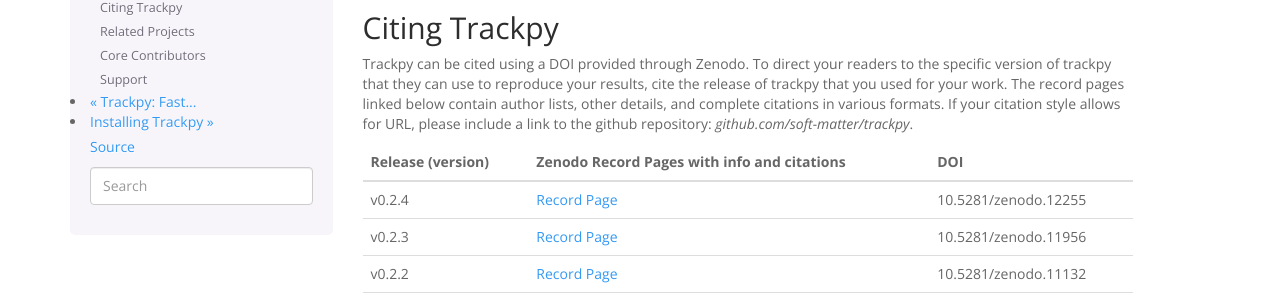
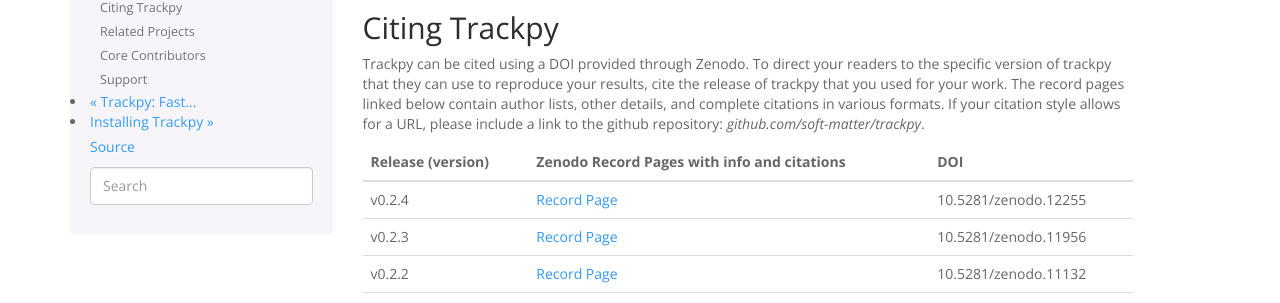
Before and after one commit to soft-matter/trackpy, a Sphinx documentation site: the page built from doc/introduction.rst, in a window 1280 px wide and 900 px high, scrolled down 953 px. Shown: the part 206-509 px from the top of the window. Built offline with Sphinx 7.4.7, drawn with Linux system fonts in a browser that asks for light colours; pages that are not in the unit, such as notebooks, are missing from menus.

Commit message:
Minor edit

```diff
--- a/doc/introduction.rst
+++ b/doc/introduction.rst
@@ -64,7 +64,7 @@
 readers to the specific version of trackpy that they can use to reproduce
 your results, cite the release of trackpy that you used for your work. The
 record pages linked below contain author lists, other details, and complete
-citations in various formats. If your citation style allows for URL,
+citations in various formats. If your citation style allows for a URL,
 please include a link to the github repository:
 `github.com/soft-matter/trackpy`.
 
```
